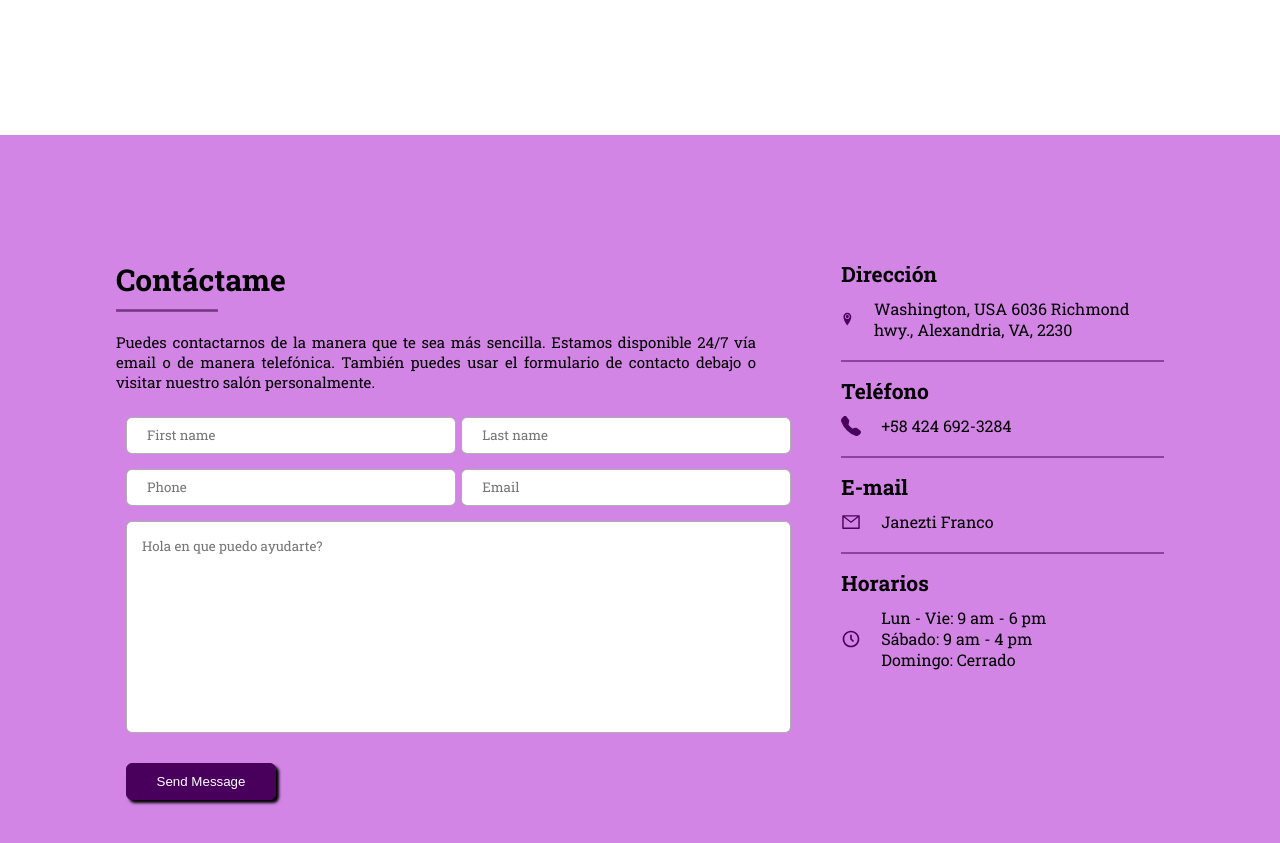
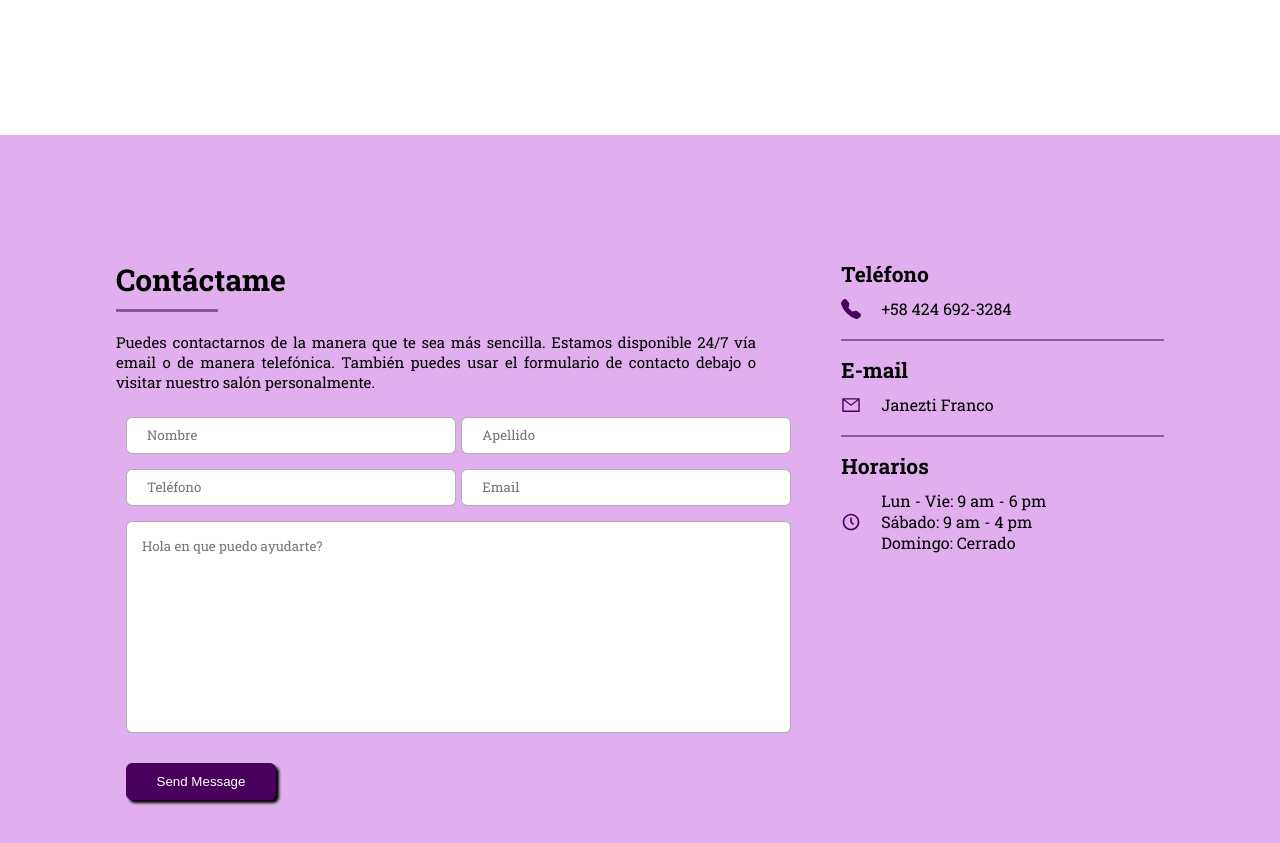
Before and after one commit to lamc305/Janef-Nails, a React (Vite) app: page / in a window 1280 px wide. Shown: the part 1460-2303 px from the top of the page. Built offline with nearby package versions, Linux system fonts and the light colour scheme.

Commit message:
delete address

```diff
--- a/src/components/ContactMe/contactMeStyles.css
+++ b/src/components/ContactMe/contactMeStyles.css
@@ -4,7 +4,7 @@
 	display: flex;
 	align-items: center;
 	justify-content: center;
-	background-color: #d285e5;
+	background-color: #e1afee;
 }
 
 .contactMe__container {
--- a/src/components/ContactMe/index.jsx
+++ b/src/components/ContactMe/index.jsx
@@ -6,48 +6,63 @@ import './contactMeStyles.css'
 import { Formik } from 'formik'
 
 function ContactMe() {
+	function UseWhatsapp(mobileNumber, message) {
+		let number = mobileNumber.replace(/[^\w\s]/gi, '').replace(/ /g, '')
+		let url = `https://api.whatsapp.com/send/?phone=${number}`
+		url += `&text=${encodeURI(message)}&app_absent=0`
 
-  function UseWhatsapp(mobileNumber, message) {
-    let number = mobileNumber.replace(/[^\w\s]/gi, "").replace(/ /g, "");
-    let url = `https://api.whatsapp.com/send/?phone=${number}`;
-    url += `&text=${encodeURI(message)}&app_absent=0`;
-
-    window.open(url);
-  };
+		window.open(url)
+	}
 
 	return (
-    <section id="contactMe">
-      <div className="contactMe__container">
+		<section id='contactMe'>
+			<div className='contactMe__container'>
 				<div className='contactMe__form'>
 					<h2>Contáctame</h2>
 					<hr />
-          <p>Puedes contactarnos de la manera que te sea más sencilla. Estamos disponible 24/7 vía email o de manera telefónica. También puedes usar el formulario de contacto debajo o visitar nuestro salón personalmente.</p>
+					<p>
+						Puedes contactarnos de la manera que te sea más sencilla. Estamos
+						disponible 24/7 vía email o de manera telefónica. También puedes
+						usar el formulario de contacto debajo o visitar nuestro salón
+						personalmente.
+					</p>
 					<Formik
 						initialValues={{
 							email: '',
 							first: '',
 							last: '',
 							phone: '',
-              text: ''
+							text: '',
 						}}
-            validate={values => {
-              const errors = {};
+						validate={(values) => {
+							const errors = {}
 							if (!values.email) {
-                errors.email = <p className='text__error'>The email is required</p>;
+								errors.email = (
+									<p className='text__error'>El correo es requerido</p>
+								)
 							} else if (
-                !/^\w+([\.-]?\w+)*@\w+([\.-]?\w+)*(\.\w{2,3})+$/.test(values.email)
+								!/^\w+([\.-]?\w+)*@\w+([\.-]?\w+)*(\.\w{2,3})+$/.test(
+									values.email
+								)
 							) {
-                errors.email = <p>This email address is invalid</p>;
+								errors.email = (
+									<p className='text__error'>
+										Este correo electrónico es inválido
+									</p>
+								)
 							}
-              return errors;
+							return errors
 						}}
 						onSubmit={(values) => {
-              let message = `${values.first && values.first} ${values.last && values.last} ${values.email && `\n✉️ - ${values.email}`} ${values.phone && `\n📱 - ${values.phone}`}\n${values.text && values.text}`
+							let message = `${values.first && values.first} ${
+								values.last && values.last
+							} ${values.email && `\n✉️ - ${values.email}`} ${
+								values.phone && `\n📱 - ${values.phone}`
+							}\n${values.text && values.text}`
 							setTimeout(() => {
 								UseWhatsapp('+584246923284', message)
-              }, 400);
-            }}
-          >
+							}, 400)
+						}}>
 						{({
 							values,
 							errors,
@@ -60,81 +75,66 @@ function ContactMe() {
 							<form onSubmit={handleSubmit}>
 								<div className='container__1inputs'>
 									<input
-                    type="text"
+										type='text'
 										onChange={handleChange}
 										onBlur={handleBlur}
-                    name="first"
+										name='first'
 										value={values.first}
-                    placeholder="First name"
+										placeholder='Nombre'
 									/>
 									<input
-                    type="text"
-                    name="last"
+										type='text'
+										name='last'
 										value={values.last}
 										onChange={handleChange}
 										onBlur={handleBlur}
-                    placeholder="Last name"
+										placeholder='Apellido'
 									/>
 								</div>
 
 								<div className='container__2inputs'>
 									<input
-                    type="number"
-                    name="phone"
-                    id="phone"
+										type='number'
+										name='phone'
+										id='phone'
 										value={values.phone}
 										onChange={handleChange}
 										onBlur={handleBlur}
-                    placeholder="Phone"
+										placeholder='Teléfono'
 									/>
 									<input
-                    type="email"
-                    name="email"
+										type='email'
+										name='email'
 										value={values.email}
 										onChange={handleChange}
 										onBlur={handleBlur}
-                    id="email"
+										id='email'
 										placeholder='Email'
 									/>
-                  {errors.email && touched.email && errors.email}
 								</div>
 								<textarea
-                  name="text"
-                  id="text"
-                  cols="30"
-                  rows="10"
+									name='text'
+									id='text'
+									cols='30'
+									rows='10'
 									value={values.text}
 									onChange={handleChange}
 									onBlur={handleBlur}
-                  placeholder='Hola en que puedo ayudarte?'
-                >
-                </textarea>
-                <button type="submit" disabled={isSubmitting}>
+									placeholder='Hola en que puedo ayudarte?'></textarea>
+								{errors.email && touched.email && errors.email}
+								<button type='submit' disabled={isSubmitting}>
 									Send Message
 								</button>
-                {/* <div className='container__errors'>
-
-
-                </div> */}
 							</form>
 						)}
 					</Formik>
 				</div>
 				<article className='contactMe__information'>
 					<div>
-            <h3>Dirección</h3>
-            <div className='container__icon'>
-              <ImLocation2 className='icon' />
-              <p>Washington, USA 6036 Richmond hwy., Alexandria, VA, 2230</p>
-            </div>
-          </div>
-          <hr />
-          <div>
 						<h3>Teléfono</h3>
 						<div className='container__icon'>
 							<BsFillTelephoneFill className='icon' />
-              {/* <p>+58 424 692-3284</p> */}
-              <a href="tel:+584246923284">+58 424 692-3284</a>
+							<a href='tel:+584246923284'>+58 424 692-3284</a>
 						</div>
 					</div>
 					<hr />
@@ -142,7 +142,7 @@ function ContactMe() {
 						<h3>E-mail</h3>
 						<div className='container__icon'>
 							<AiOutlineMail className='icon' />
-              <a href="mailto:yanetzy.franco1@gmail.com">Janezti Franco</a>
+							<a href='mailto:yanetzy.franco1@gmail.com'>Janezti Franco</a>
 						</div>
 					</div>
 					<hr />
@@ -157,7 +157,6 @@ function ContactMe() {
 							</div>
 						</div>
 					</div>
-
 				</article>
 			</div>
 		</section>
```
Lines whose indentation alone changed are shown as unchanged.
